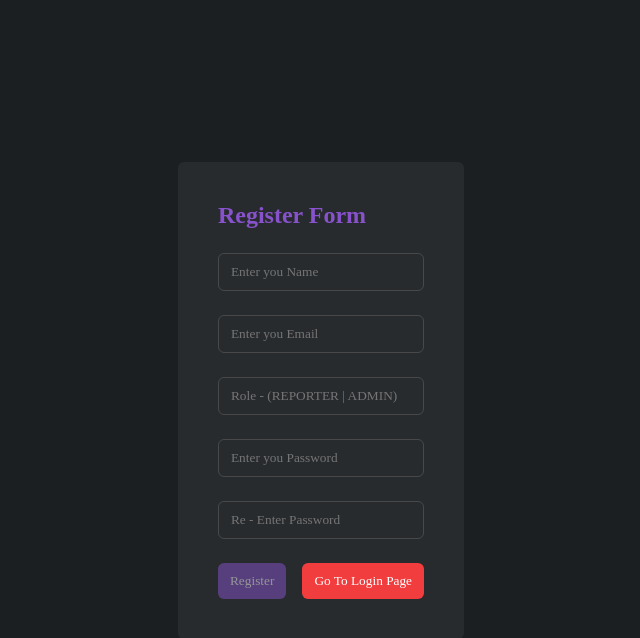
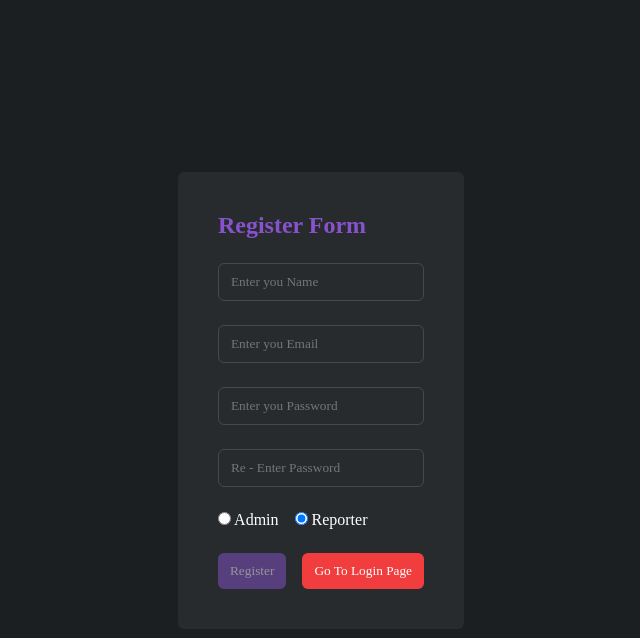
Before and after one commit to basakjeet08/Angular-Module-Three-Exam, an Angular app: page /auth/login in a window 1280 px wide. Both pictures are taken after a click on the button "Go To Register Page". Shown: the top 638 px of the page, without its empty margins (319-959 px from the left). Built offline with nearby package versions, Linux system fonts and the light colour scheme; a web font is replaced by a local one.

Commit message:
feat : Implemented the Radio Buttons for Status and Priority and User Role.

```diff
--- a/src/app/auth/pages/register/register.component.html
+++ b/src/app/auth/pages/register/register.component.html
@@ -52,29 +52,6 @@
     </p>
   </div>
 
-  <!-- Role Container -->
-  <div class="col-container">
-    <input
-      type="text"
-      name="role"
-      placeholder="Role - (REPORTER | ADMIN)"
-      required
-      [(ngModel)]="userInput.role"
-      #role="ngModel"
-    />
-
-    <!-- This is the error text for the role -->
-    <p
-      class="error-text"
-      *ngIf="
-        role.touched &&
-        (role.invalid || (role.value !== 'REPORTER' && role.value !== 'ADMIN'))
-      "
-    >
-      Please enter a valid role !!
-    </p>
-  </div>
-
   <!-- Password Container -->
   <div class="col-container">
     <input
@@ -116,6 +93,31 @@
     </p>
   </div>
 
+  <!-- Role Container -->
+  <div class="row-container center">
+    <!-- Option Admin -->
+    <label>
+      <input
+        type="radio"
+        name="role"
+        value="ADMIN"
+        [(ngModel)]="userInput.role"
+      />
+      Admin
+    </label>
+
+    <!-- Option Reporter -->
+    <label>
+      <input
+        type="radio"
+        name="role"
+        value="REPORTER"
+        [(ngModel)]="userInput.role"
+      />
+      Reporter
+    </label>
+  </div>
+
   <!-- Button Containers -->
   <div class="row-container">
     <button
--- a/src/app/auth/pages/register/register.component.ts
+++ b/src/app/auth/pages/register/register.component.ts
@@ -12,7 +12,7 @@ export class RegisterComponent {
   userInput = {
     name: '',
     email: '',
-    role: '',
+    role: 'REPORTER',
     password: '',
     confirmPassword: '',
   };
--- a/src/app/reporter/pages/report/report.component.html
+++ b/src/app/reporter/pages/report/report.component.html
@@ -36,56 +36,76 @@
   </div>
 
   <!-- Priority Container -->
-  <div class="col-container">
+  <div class="row-container center">
+    Priority :
+
+    <label>
       <input
-      type="text"
+        type="radio"
         name="priority"
-      placeholder="Priority - (LOW | MEDIUM | HIGH)"
-      required
+        [disabled]="isEditMode"
+        value="LOW"
         [(ngModel)]="userInput.priority"
-      #priority="ngModel"
+      />
+      Low
+    </label>
+
+    <label>
+      <input
+        type="radio"
+        name="priority"
+        [disabled]="isEditMode"
+        value="MEDIUM"
+        [(ngModel)]="userInput.priority"
+      />
+      Medium
+    </label>
+
+    <label>
+      <input
+        type="radio"
+        name="priority"
+        value="HIGH"
+        [(ngModel)]="userInput.priority"
         [disabled]="isEditMode"
       />
-
-    <!-- This is the error text for the priority -->
-    <p
-      class="error-text"
-      *ngIf="
-        priority.touched &&
-        (priority.invalid ||
-          (priority.value !== 'LOW' &&
-            priority.value !== 'MEDIUM' &&
-            priority.value !== 'HIGH'))
-      "
-    >
-      Please enter a valid priority !!
-    </p>
+      High
+    </label>
   </div>
 
   <!-- Status Container -->
-  <div class="col-container" *ngIf="isEditMode">
+  <div class="row-container center" *ngIf="isEditMode">
+    Status :
+
+    <label>
       <input
-      type="text"
+        type="radio"
         name="status"
-      placeholder="Set Status - (OPEN | IN-PROGRESS | CLOSED)"
-      required
+        value="OPEN"
         [(ngModel)]="userInput.status"
-      #priority="ngModel"
       />
+      Open
+    </label>
 
-    <!-- This is the error text for the status -->
-    <p
-      class="error-text"
-      *ngIf="
-        priority.touched &&
-        (priority.invalid ||
-          (priority.value !== 'OPEN' &&
-            priority.value !== 'IN-PROGRESS' &&
-            priority.value !== 'CLOSED'))
-      "
-    >
-      Please enter a valid Status !!
-    </p>
+    <label>
+      <input
+        type="radio"
+        name="status"
+        value="IN-PROGRESS"
+        [(ngModel)]="userInput.status"
+      />
+      In-Progress
+    </label>
+
+    <label>
+      <input
+        type="radio"
+        name="status"
+        value="CLOSED"
+        [(ngModel)]="userInput.status"
+      />
+      Closed
+    </label>
   </div>
 
   <!-- Status Container -->
--- a/src/app/reporter/pages/report/report.component.ts
+++ b/src/app/reporter/pages/report/report.component.ts
@@ -14,7 +14,7 @@ export class ReportComponent implements OnInit {
   userInput = {
     id: '',
     title: '',
-    priority: '',
+    priority: 'LOW',
     reportedBy: '',
     status: 'OPEN',
     comment: '',
```
Lines whose indentation alone changed are shown as unchanged.
